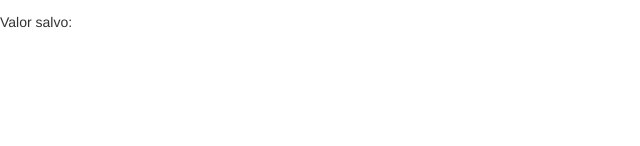
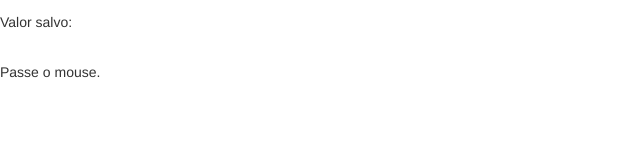
Before and after one commit to flflima/curso-angular2, an Angular app in the folder data-binding/: page / in a window 1280 px wide. Shown: the part 154-300 px from the top of the page, without its empty margins (0-640 px from the left). Built offline with nearby package versions, Linux system fonts and the light colour scheme.

Commit message:
Adding mouse event

```diff
--- a/data-binding/src/app/data-binding/data-binding.component.css
+++ b/data-binding/src/app/data-binding/data-binding.component.css
@@ -0,0 +1,4 @@
+.highlight {
+    background-color: yellow;
+    font-weight: bold;
+}
--- a/data-binding/src/app/data-binding/data-binding.component.html
+++ b/data-binding/src/app/data-binding/data-binding.component.html
@@ -71,5 +71,13 @@
           <p>Valor atual: {{ valorAtual }}</p>
           <p>Valor salvo: {{ valorSalvo }}</p>
         </div>
+
+        <br>
+        <span
+          (mouseover)="onMouseOverOut()"
+          (mouseout)="onMouseOverOut()"
+          [class.highlight]="isMouseOver">
+          Passe o mouse.
+        </span>
   </article>
 </section>
--- a/data-binding/src/app/data-binding/data-binding.component.ts
+++ b/data-binding/src/app/data-binding/data-binding.component.ts
@@ -12,6 +12,8 @@ export class DataBindingComponent implements OnInit {
 
   valorAtual: string = '';
   valorSalvo: string = '';
+
+  isMouseOver: boolean = false;
 
   getValor() {
     return 1;
@@ -29,6 +31,10 @@ export class DataBindingComponent implements OnInit {
     this.valorSalvo = valor;
   }
 
+  onMouseOverOut() {
+    this.isMouseOver = !this.isMouseOver;
+  }
+
   constructor() { }
 
   ngOnInit() {
```
